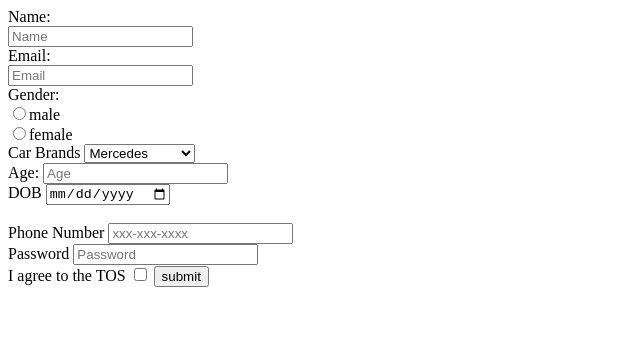
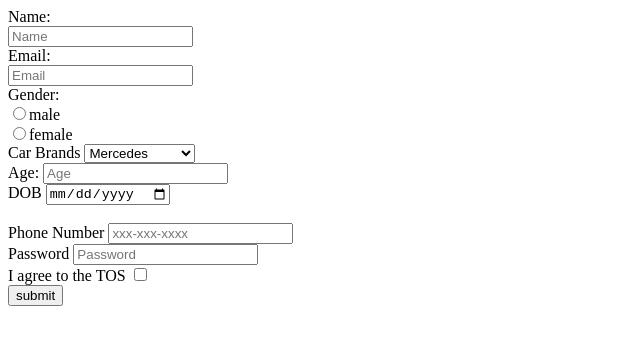
Before and after one commit to acciojob/signup-form-car-Vyshnavi1986, a website: page main.html in a window 1280 px wide. Shown: the whole page, without its empty margins (0-640 px from the left). Drawn offline with Linux system fonts and the light colour scheme.

Commit message:
created a submission

```diff
--- a/main.html
+++ b/main.html
@@ -32,8 +32,8 @@
 	<input type="password" required="yes" id="password" placeholder="Password"><br>
 
 <label for="tos">I agree to the TOS</label>
-<input type="checkbox" required="yes" id=tos></input>
-	<input type="button" id="submit" value="submit"></input>
+<input type="checkbox" required="yes" id=tos></input><br>
+	<input type="button" id="submit" value="submit">
 	</form>
 	<!-- the entire body must be written by student -->
     <script type="text/javascript" src="./script.js">
```
